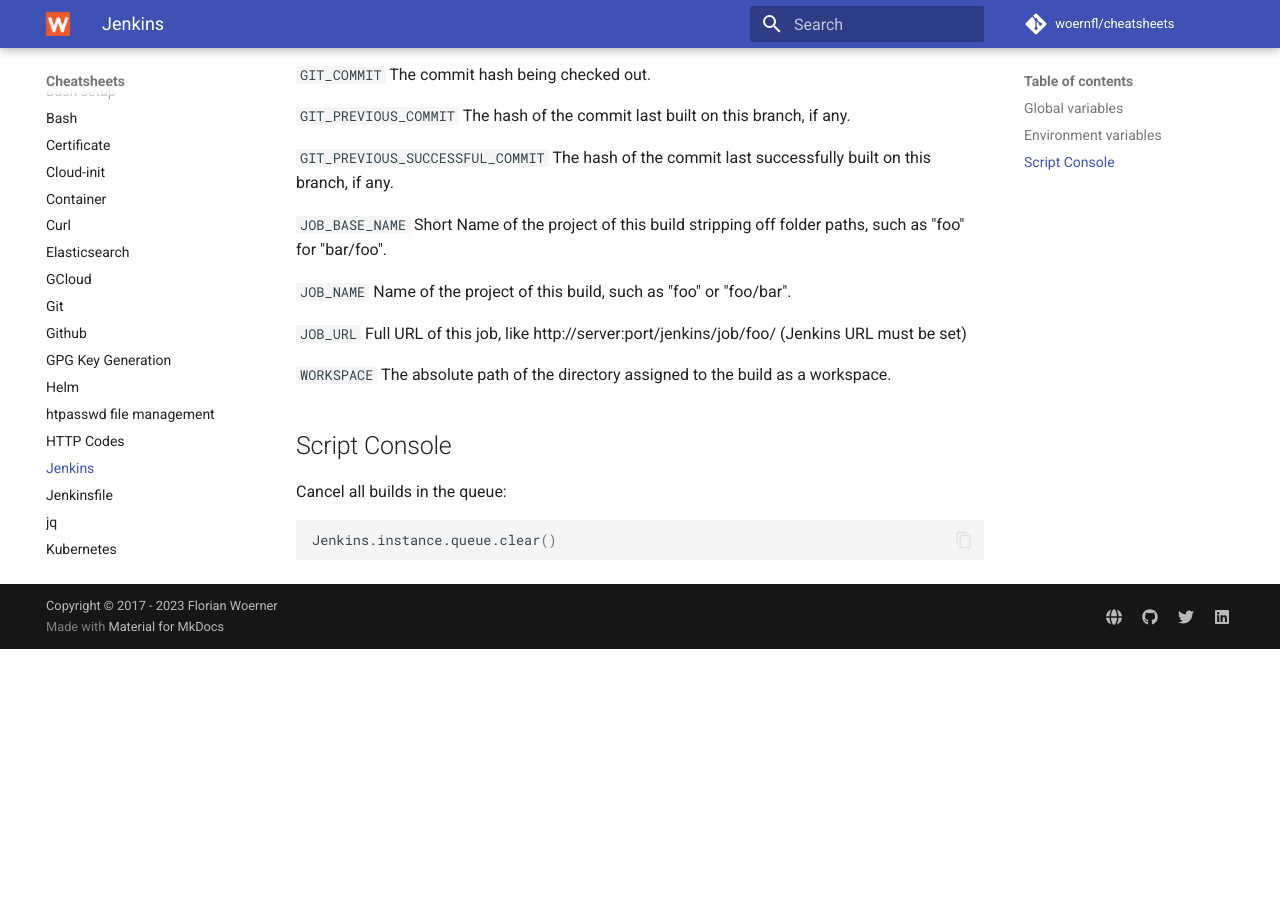
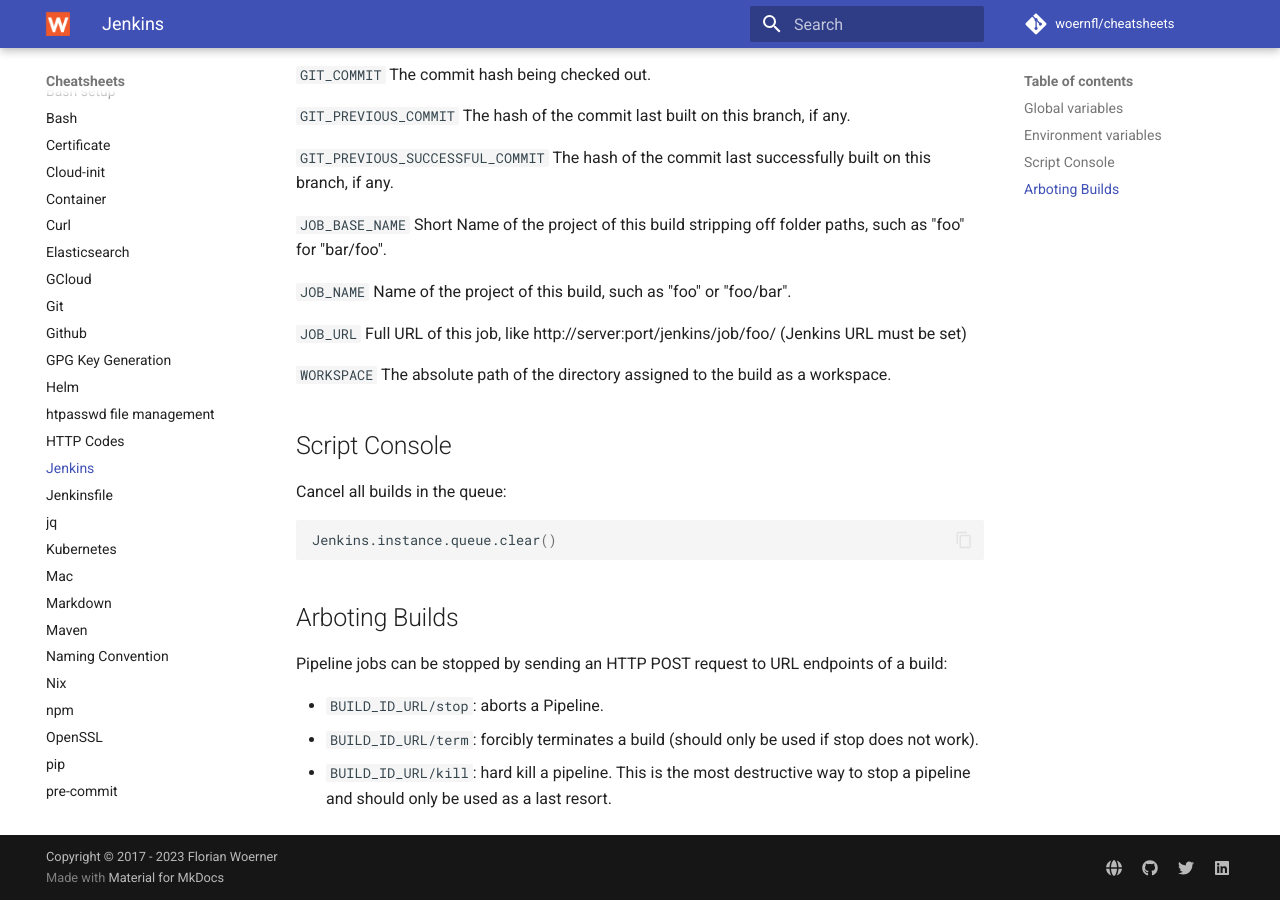
Before and after one commit to woernfl/cheatsheets, an MkDocs documentation site: the page built from docs/jenkins.md, in a window 1280 px wide and 900 px high, scrolled down 788 px. Built offline with MkDocs 1.6.1 and Material for MkDocs 9.7.7, drawn with Linux system fonts in a browser that asks for light colours; comment, search, counter and statistics services are not loaded; before the commit the page ends 1437 px from its top, so only the background shows below that.

Commit message:
Update jenkins.md (#238)

````diff
--- a/docs/jenkins.md
+++ b/docs/jenkins.md
@@ -45,3 +45,11 @@
 ```bash
 Jenkins.instance.queue.clear()
 ```
+
+## Arboting Builds
+
+Pipeline jobs can be stopped by sending an HTTP POST request to URL endpoints of a build:
+
+- `BUILD_ID_URL/stop`: aborts a Pipeline.
+- `BUILD_ID_URL/term`: forcibly terminates a build (should only be used if stop does not work).
+- `BUILD_ID_URL/kill`: hard kill a pipeline. This is the most destructive way to stop a pipeline and should only be used as a last resort.
````
